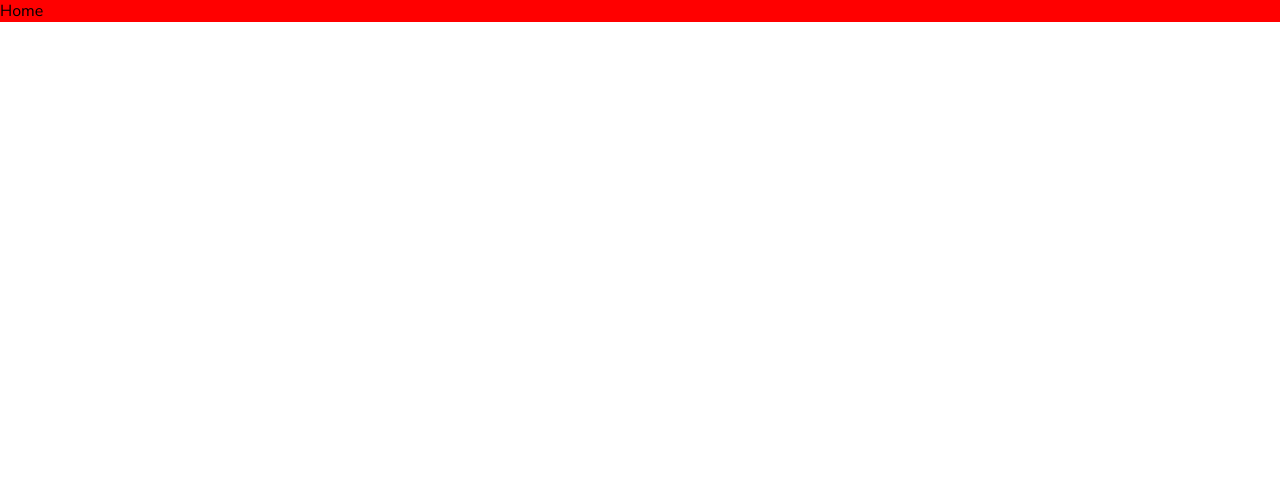
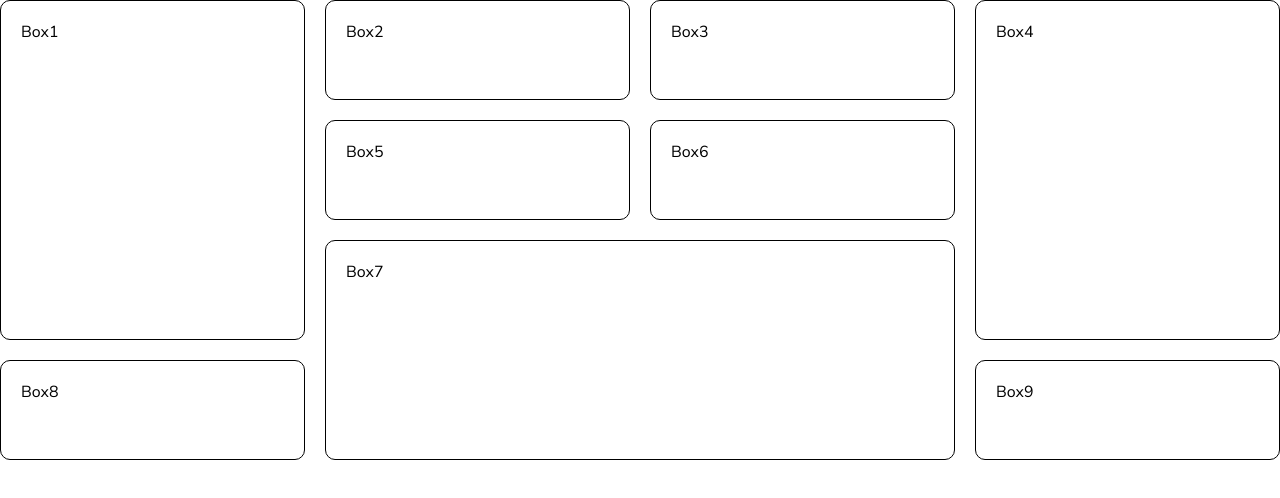
Before and after one commit to alexander784/Dashboard, a React (Create React App) app: page /home in a window 1280 px wide. Before the commit this address had no page. Shown: the top 498 px of the page. Built offline with nearby package versions, Linux system fonts and the light colour scheme.

Commit message:
Implement Home component

```diff
--- a/src/App.js
+++ b/src/App.js
@@ -29,6 +29,7 @@
 
       </div>
     </div>
+    {/* <Home /> */}
     <Footer />
 
   </div>
@@ -37,11 +38,11 @@
 function App() {
   return (
     <div className="App">
-      <Home />
+
       <Router>
         <Routes>
         <Route path="/" element={<Layout />}/>
-          <Route path="/" element={<Home />}/>
+          <Route path="/home" element={<Home />}/>
           <Route path="/products" element={<Products />}/>
           <Route path="/users" element={<Users />}/>
           <Route path="/login" element={<Login />}/>
--- a/src/pages/home/Home.jsx
+++ b/src/pages/home/Home.jsx
@@ -1,8 +1,20 @@
 import "./home.scss";
+
 
 const Home = () => {
   return (
-    <div className='home'>Home</div>
+    <div className='home'>
+      <div className="box box1">Box1</div>
+      <div className="box box2">Box2</div>
+      <div className="box box3">Box3</div>
+      <div className="box box4">Box4</div>
+      <div className="box box5">Box5</div>
+      <div className="box box6">Box6</div>
+      <div className="box box7">Box7</div>
+      <div className="box box8">Box8</div>
+      <div className="box box9">Box9</div>
+
+    </div>
   )
 }
 
--- a/src/pages/home/home.scss
+++ b/src/pages/home/home.scss
@@ -1,3 +1,31 @@
+@import "../../styles/variables.scss";
+
+
+
 .home{
-    background-color: red;
+    display: grid;
+    gap: 20px;
+    grid-template-columns: repeat(4, 1fr);
+    grid-auto-rows: minmax(100px,auto);
+
+
+     .box{
+        padding: 20px;
+        border-radius: 10px;
+        border: 1px solid ;
+     }
+
+     .box1{
+        grid-column: span 1;
+        grid-row: span 3;
+     }
+     .box4{
+        grid-column: span 1;
+        grid-row: span 3;
+     }
+     .box7{
+        grid-column: span 2;
+        grid-row: span 2;
+     }
+
 }
```
